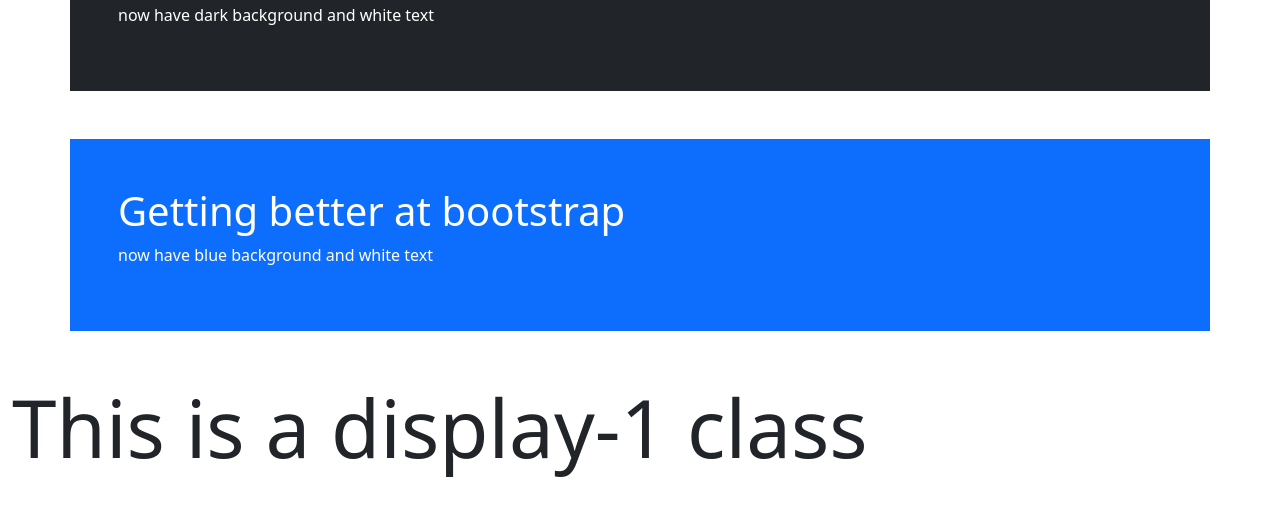
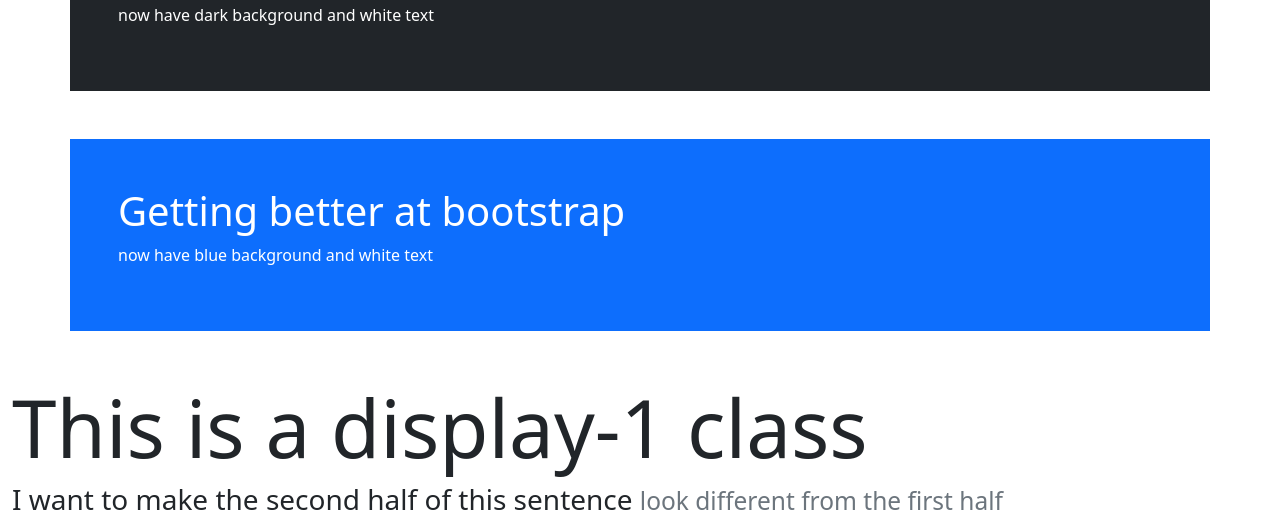
Before and after one commit to RevChrisWarren/Bootstrappractice, a plain HTML site: page index.html in a window 1280 px wide. Shown: the part 567-1092 px from the top of the page. Before the commit the page ends 1050 px from the top, so only its background shows below. Drawn offline with nearby package versions, Linux system fonts and the light colour scheme.

Commit message:
more typography

```diff
--- a/index.html
+++ b/index.html
@@ -32,6 +32,8 @@
         </div>
         <div class="container-fluid">
         <h1 class="display-1">This is a display-1 class</h1>
+        <h3>I want to make the second half of this sentence
+            <small class="text-muted">look different from the first half</small></h3>
     </div>
     </body>
 </html>
```
